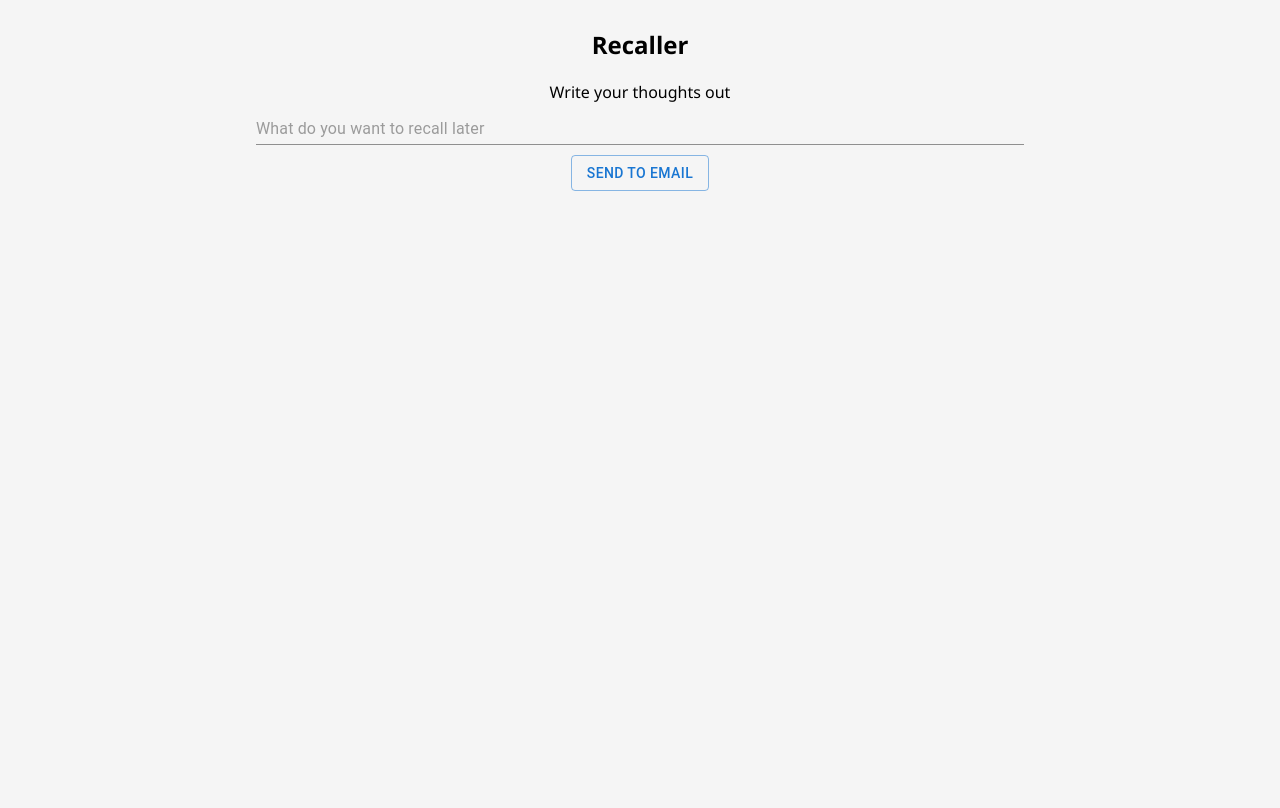
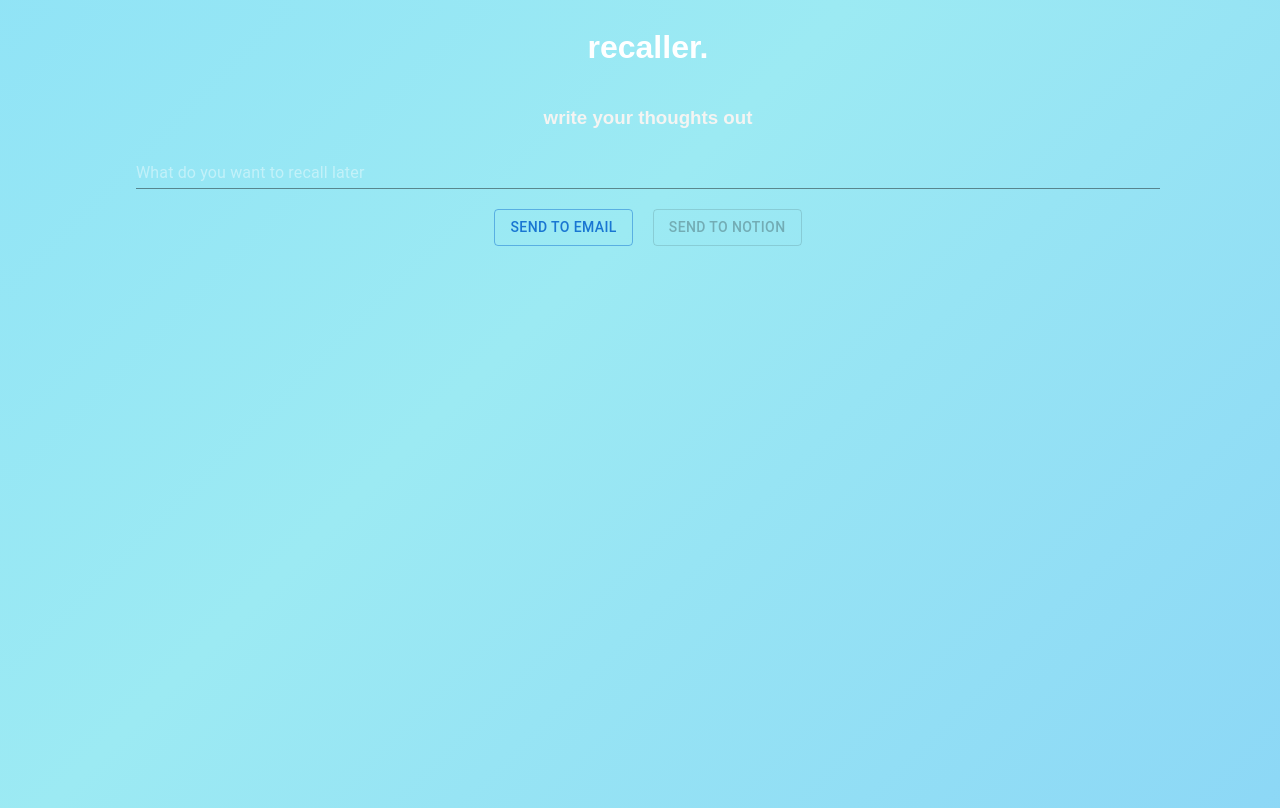
Before and after one commit to AryanMadhavVerma/recaller_app, a React (Create React App) app in the folder app_client/: page / in a window 1280 px wide. Built offline with nearby package versions, Linux system fonts and the light colour scheme.

Commit message:
add UI changes

```diff
--- a/app_client/package.json
+++ b/app_client/package.json
@@ -12,6 +12,7 @@
     "@testing-library/react": "^13.4.0",
     "@testing-library/user-event": "^13.5.0",
     "axios": "^1.1.3",
+    "draft-js": "^0.11.7",
     "react": "^18.2.0",
     "react-dom": "^18.2.0",
     "react-router-dom": "^6.4.3",
--- a/app_client/src/App.js
+++ b/app_client/src/App.js
@@ -4,9 +4,54 @@ import {Button} from '@mui/material';
 import { Input } from '@mui/material';
 import { TextField } from '@mui/material'
 
+
 import Select from 'react-select'
 
 const App = () => {
+
+  //config for dropdown
+  const customStyles = {
+    control: (base, state) => ({
+      ...base,
+      background: "transparent",
+      // match with the menu
+      borderRadius: state.isFocused ? "3px 3px 0 0" : 3,
+      // Overwrittes the different states of border
+      borderColor: state.isFocused ? "blue" : "white",
+      // Removes weird border around container
+      boxShadow: state.isFocused ? null : null,
+      "&:hover": {
+        // Overwrittes the different states of border
+        borderColor: state.isFocused ? "blue" : "white"
+      }
+    }),
+    option: (styles, {isFocused, isSelected}) => ({
+      ...styles,
+      background: isFocused
+          ? 'grey'
+          : isSelected
+              ? 'black'
+              : undefined,
+      zIndex: 1
+  }),
+    menu: base => ({
+      ...base,
+      // override border radius to match the box
+      backgroundColor: 'black',
+      borderRadius: 0,
+      // kill the gap
+      marginTop: 0,
+      zIndex: 100,
+    }),
+    menuList: base => ({
+      ...base,
+      // kill the white space on first and last option
+      padding: 0
+    })
+  };
+
+
+
 
   const [content,setContent] = useState('')
   const [toggleState, setToggleState] = useState(false)
@@ -50,32 +95,52 @@ const App = () => {
         flexDirection: "column",
         justifyContent: "center",
         alignItems: "center",
-      backgroundColor: "light-grey"
+        backgroundColor: "linear-gradient(#e66465, #9198e5)"
       }}>
-      <h2>Recaller</h2>
+        <h1 style = {{color: "#fff"}}>recaller.</h1>
         <form
           style={{
             display: "flex",
             flexDirection: "column",
             justifyContent: "center",
             alignItems: "center",
+            color: '#f5f4f2',
           }}
           onSubmit={(e) => e.preventDefault()}>
-        <label>Write your thoughts out</label>
+          <h3>write your thoughts out</h3>
           <div>
             <Input
-            style={{
-              width: "60vw",
+              sx={{
+                width: "80vw",
                 marginTop: "10px",
-              marginBottom: "10px",
+                marginBottom: "20px",
+                background: "transparent",
+                outline: "none",
+                overflow: "auto",
+                fontSize: "1em",
+                color: "white"
+
               }}
-            variant = 'standard' multiline = 'true' placeholder='What do you want to recall later' value={content} onChange={(e) => setContent(e.target.value)}/>
+
+              multiline='True'
+              placeholder='What do you want to recall later' value={content} onChange={(e) => setContent(e.target.value)}
+
+            />
+
           </div>
           <div>
           {
             toggleState === false
             ?<div>
-              <Button size = 'medium' variant = 'outlined' onClick={() => {setToggleState(true)} }>Send to email</Button>
+                <Button
+                  style = {{
+                    marginRight: '20px'
+                  }}
+                  size = 'medium' variant = 'outlined' onClick={() => {setToggleState(true)} }>Send to Email
+                </Button>
+                <Button
+                  disabled = 'true' size = 'medium' variant = 'outlined' onClick={() => {setToggleState(false)} }>Send to Notion
+                </Button>
               </div>
             :null
           }
@@ -92,7 +157,22 @@ const App = () => {
                     alignItems: "center",
                   }}
                 >
-                <TextField id="outlined-basic" label="Email" variant="outlined" value={emailID} onChange={(event) => setEmailID(event.target.value)} />
+                  <TextField
+                    sx={{
+                      width: "300px",
+                      "& .MuiInputLabel-root": {color: 'white'},//styles the label
+                      "& .MuiOutlinedInput-root": {
+                        "& > fieldset": { borderColor: "default" },
+                      },
+                    }}
+
+                    inputProps={{ style:
+                      {
+                        color: "white",
+
+                      }
+                    }}
+                    id="outlined-basic" label="Email" variant="outlined" value={emailID} onChange={(event) => setEmailID(event.target.value)} />
                   {/* <Input
                     style={{
                       width: "40vw",
@@ -107,6 +187,7 @@ const App = () => {
                   <p>When do you want to schedule?</p>
 
                   <Select
+                    styles = {customStyles}
                     value={days}
                     options={options}
                     onChange={handleDayChange}
--- a/app_client/src/index.css
+++ b/app_client/src/index.css
@@ -1,5 +1,22 @@
 body,
 html {
-    font-family:'Segoe UI', Tahoma, Geneva, Verdana, sans-serif;
-    background-color: whitesmoke;
+    font-family: Arial, Helvetica, sans-serif;
+    background: linear-gradient(-45deg, #82cbf8, #9ceaf3, #81dafa, #63fcd8);
+    height: 100vh;
+    width: 100vw;
+    background-size: 300% 300%;
+    animation: color 12s ease-in-out infinite;
+
 }
+
+@keyframes color {
+    0% {
+        background-position: 0 50%;
+    }
+    50% {
+        background-position: 100% 50%;
+    }
+    100% {
+        background-position: 0 50%;
+    }
+}
```
Also changed, not shown: 1 other file (tests, documents, lock files or other folders). Lines whose indentation alone changed are shown as unchanged.
